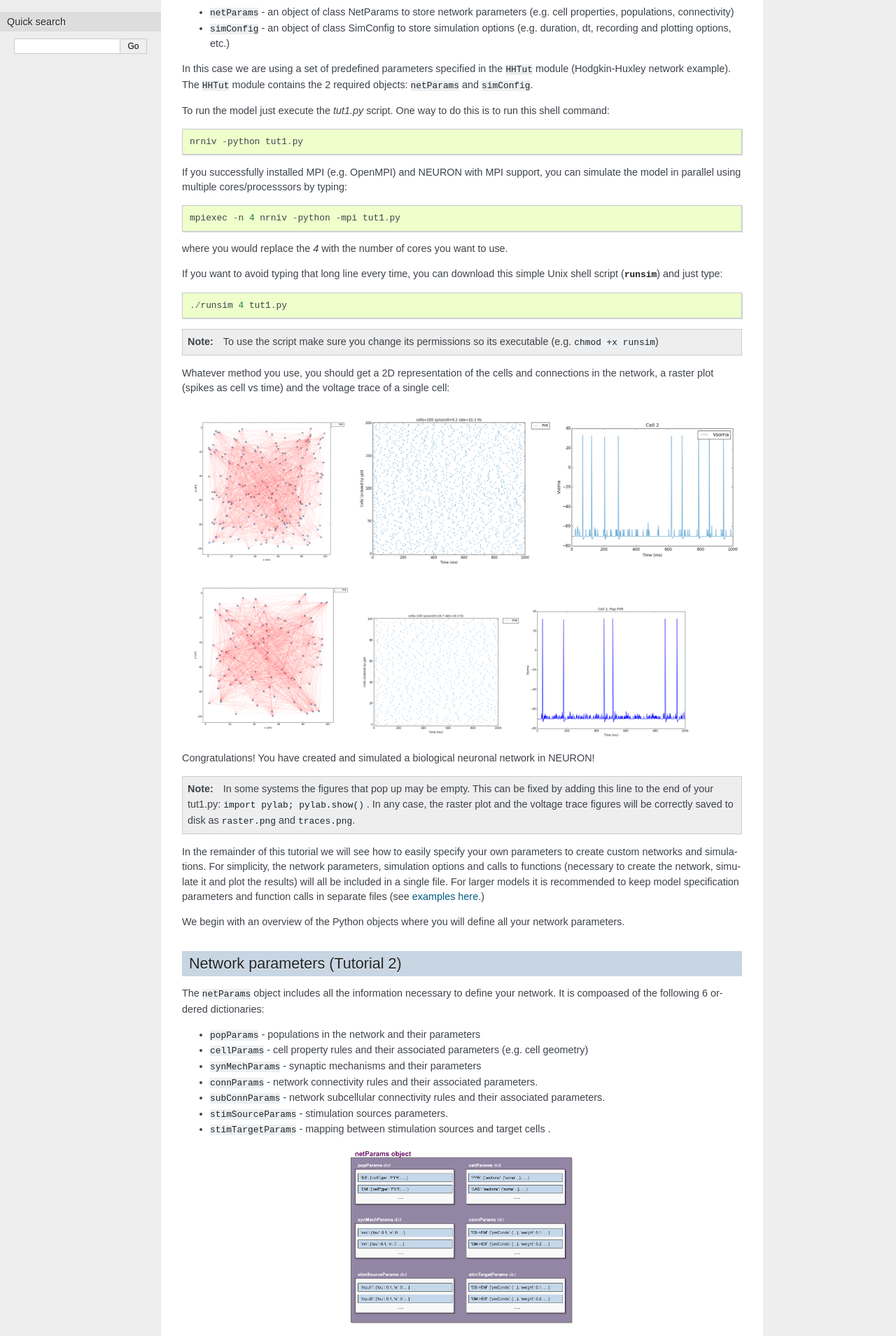
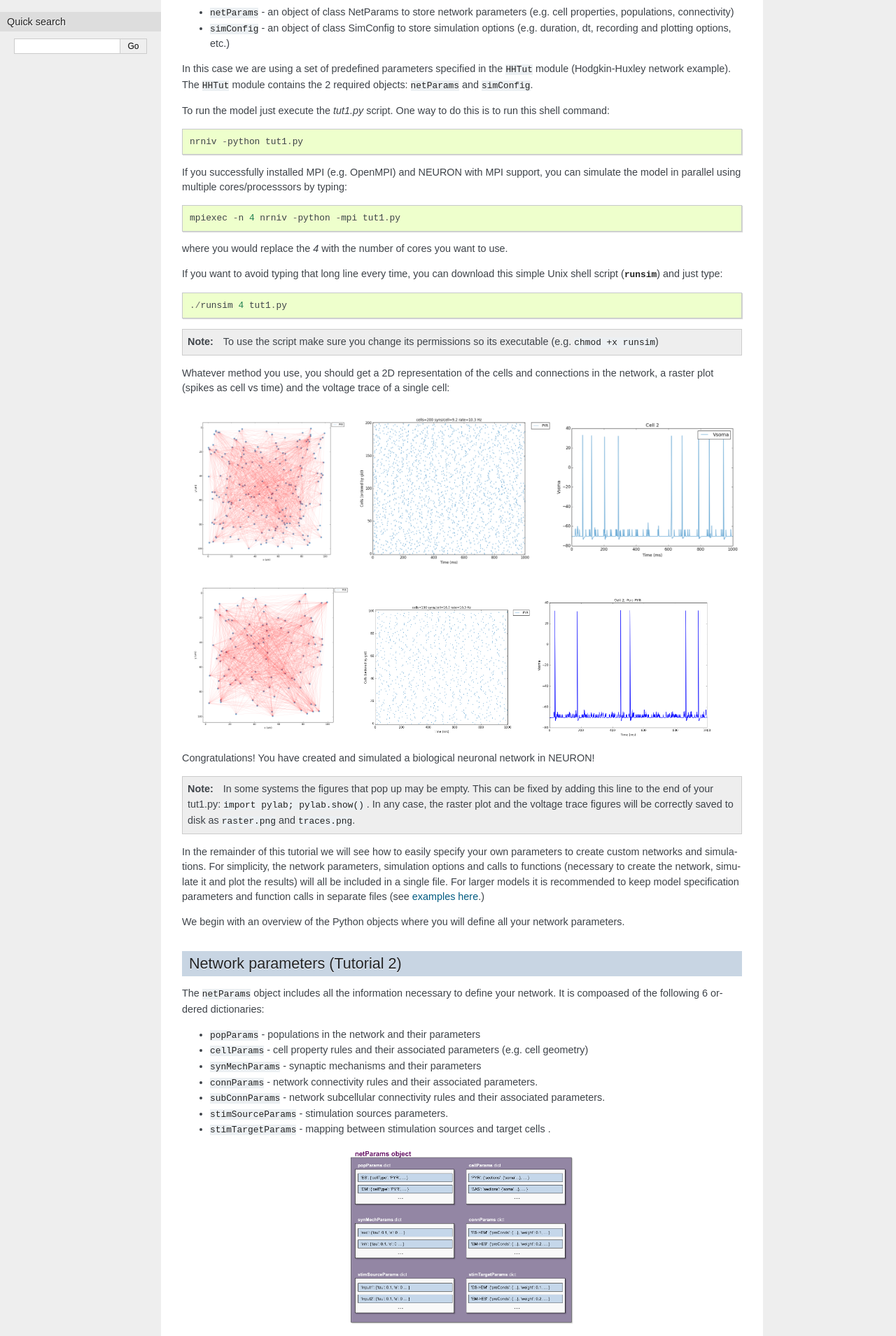
Before and after one commit to suny-downstate-medical-center/netpyne, a Sphinx documentation site: the page built from doc/source/tutorial.rst, in a window 1280 px wide. Shown: the part 783-2692 px from the top of the page at 70% size. Built offline with Sphinx 7.4.7, drawn with Linux system fonts in a browser that asks for light colours.

Commit message:
updated tut1 figs

```diff
--- a/doc/source/tutorial.rst
+++ b/doc/source/tutorial.rst
@@ -64,10 +64,10 @@
 	:width: 30%
 
 .. image:: figs/tut1_raster.png
-	:width: 30%
+	:width: 32%
 
 .. image:: figs/tut1_traces.png
-	:width: 30%
+	:width: 32%
 
 
 Congratulations! You have created and simulated a biological neuronal network in NEURON!
```
